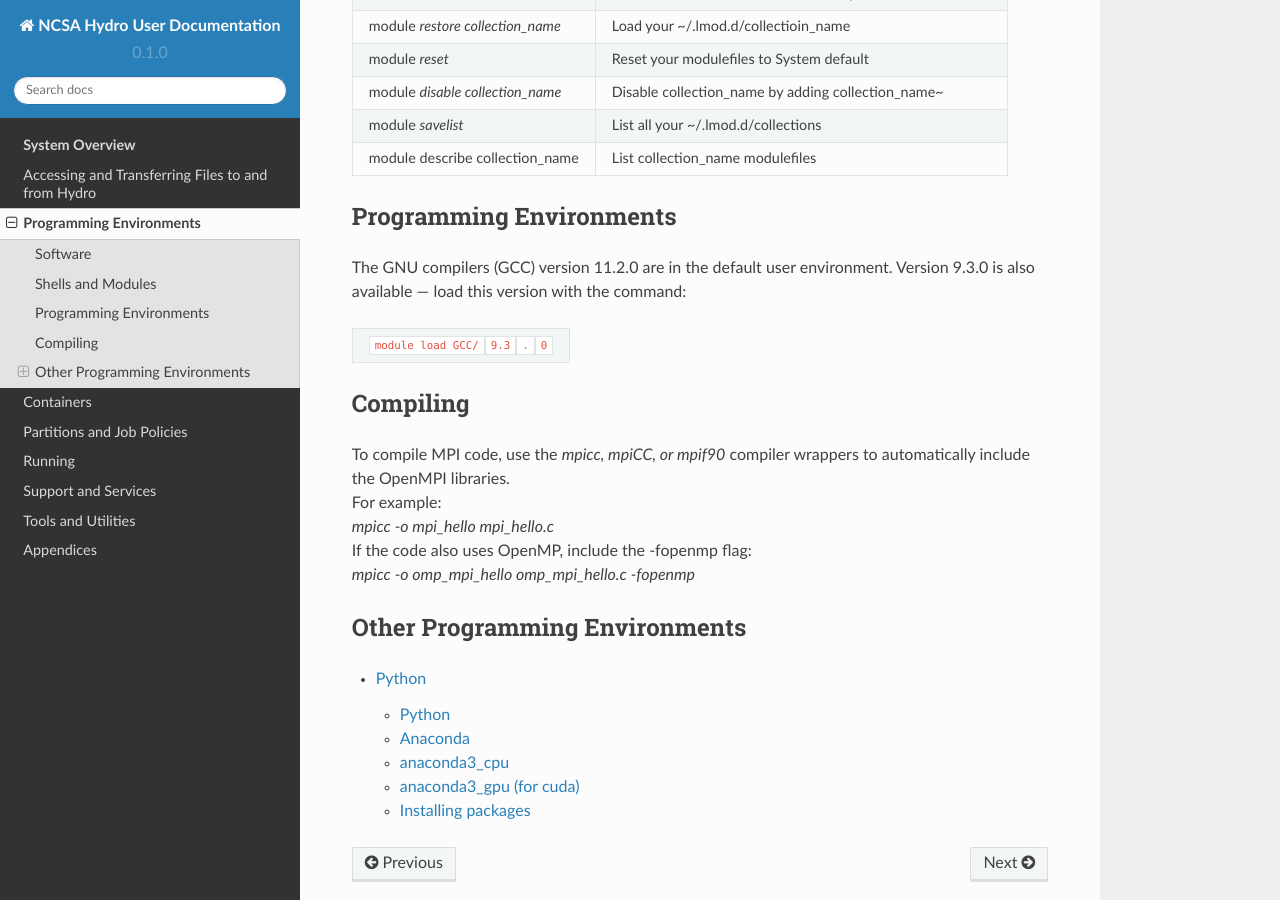
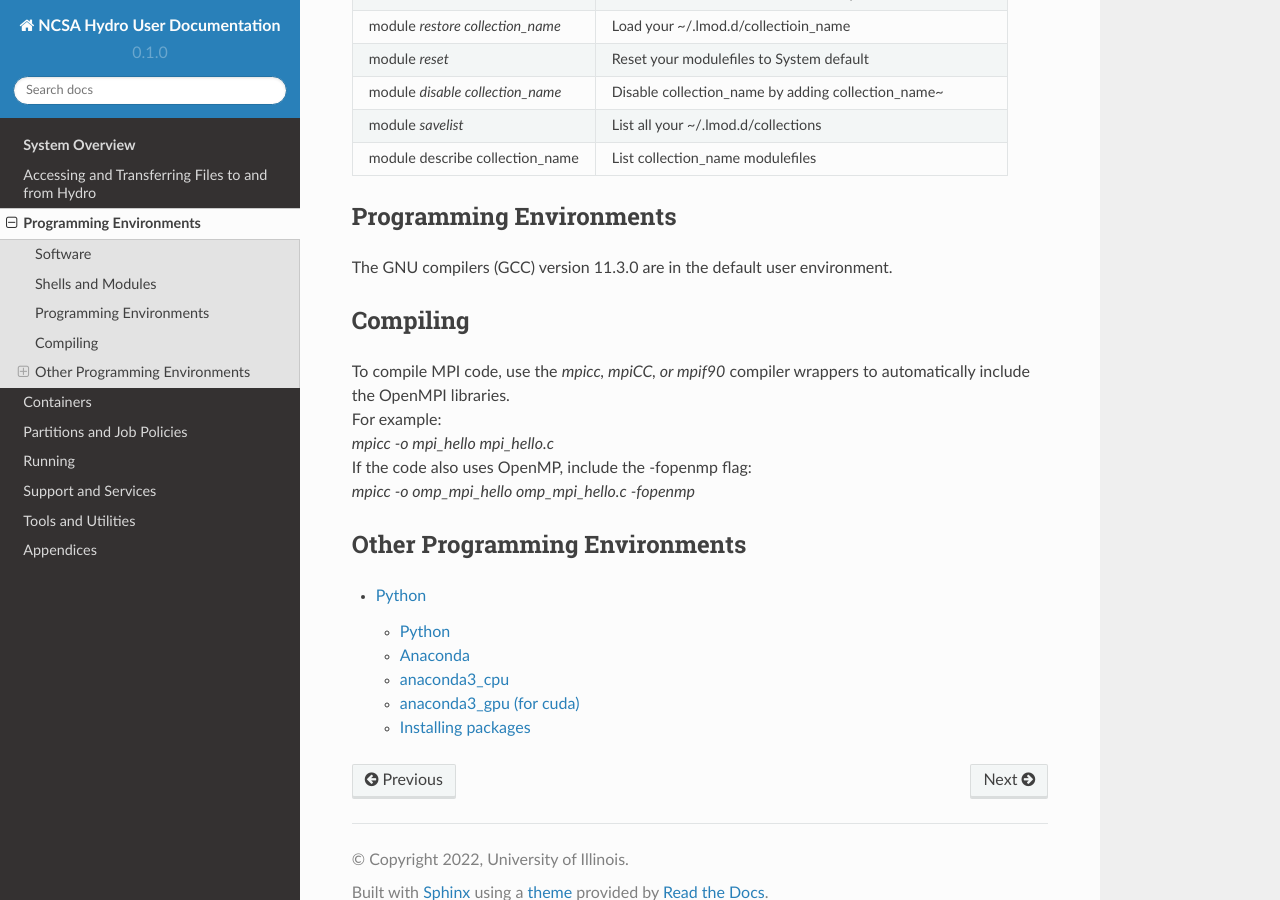
Before and after one commit to ncsa/hydro_documentation, a Sphinx documentation site: the page built from docs/source/programming_environments.rst, in a window 1280 px wide and 900 px high, scrolled down 1692 px. Built offline with Sphinx 7.4.7 and the Read the Docs theme 2.0.0, drawn with Linux system fonts in a browser that asks for light colours; pages that are not in the unit, such as notebooks, are missing from menus.

Commit message:
fixing gcc version

```diff
--- a/docs/source/programming_environments.rst
+++ b/docs/source/programming_environments.rst
@@ -23,7 +23,7 @@ Software
 
          -  Tensorflow
 
-      -  GCC 11.2
+      -  GCC 11.3.0
       -  R
       -  GDAL
 
@@ -118,13 +118,8 @@ Useful User Defined Module Collections:
 Programming Environments
 ------------------------------
 
-The GNU compilers (GCC) version 11.2.0 are in the default user
-environment. Version 9.3.0 is also available — load this version with
-the command:
-
-+---------------------------------------------+
-| ``module load GCC/``\ ``9.3``\ ``.``\ ``0`` |
-+---------------------------------------------+
+The GNU compilers (GCC) version 11.3.0 are in the default user
+environment.
 
 .. _compiling:
 
```
